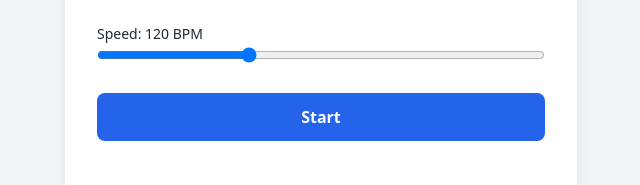
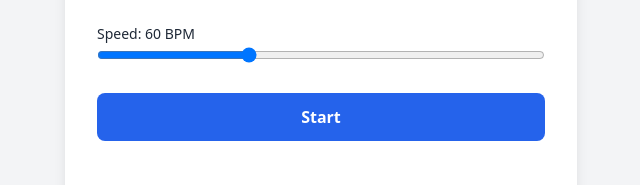
Before and after one commit to counelogo-coder/number-span-practice, a website: page public/index.html in a window 1280 px wide. Shown: the part 201-386 px from the top of the page, 319-959 px from the left. Drawn offline with nearby package versions, Linux system fonts and the light colour scheme.

Commit message:
Fix initial BPM value in speed label to 60

```diff
--- a/public/index.html
+++ b/public/index.html
@@ -29,7 +29,7 @@
     </div>
   </div>
   <div class="mb-4 w-full">
-    <label for="bpm" class="text-sm font-medium">Speed: <span id="bpm-value">120</span> BPM</label>
+    <label for="bpm" class="text-sm font-medium">Speed: <span id="bpm-value">60</span> BPM</label>
     <input id="bpm" type="range" min="30" max="120" value="60" class="w-full" />
   </div>
   <button id="start" class="w-full px-6 py-3 bg-blue-600 hover:bg-blue-700 text-white rounded-lg font-semibold mb-4">Start</button>
```
